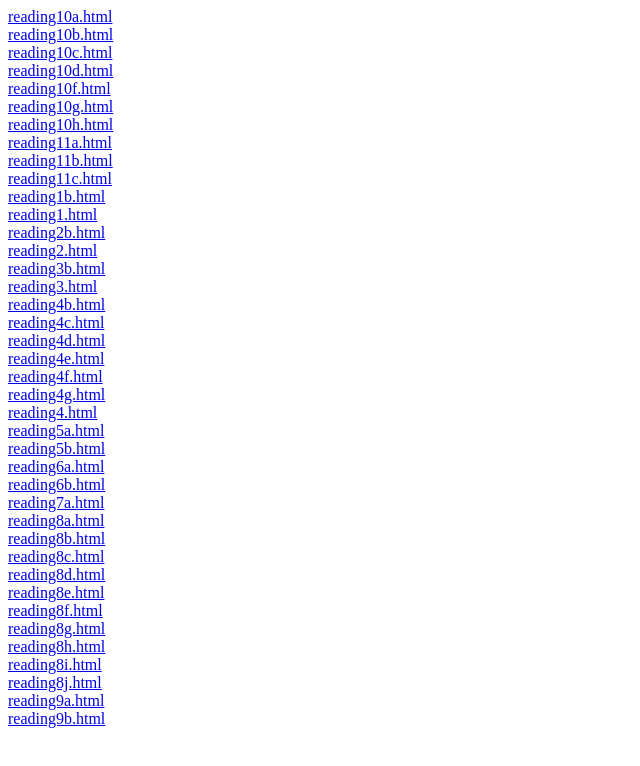
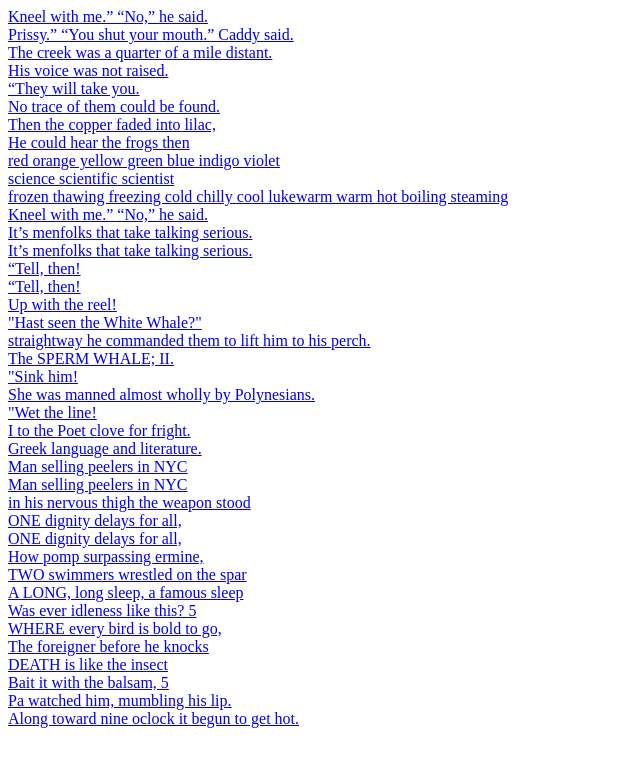
Before and after one commit to robertsdionne/rwet, a plain HTML site: page final/index.html in a window 1280 px wide. Shown: the whole page, without its empty margins (0-640 px from the left). Drawn offline with Linux system fonts and the light colour scheme.

Commit message:
Update index.

```diff
--- a/final/index.html
+++ b/final/index.html
@@ -1,46 +1,46 @@
 <html>
 <body>
 <p>
-<a href="reading10a.html">reading10a.html</a><br />
-<a href="reading10b.html">reading10b.html</a><br />
-<a href="reading10c.html">reading10c.html</a><br />
-<a href="reading10d.html">reading10d.html</a><br />
-<a href="reading10f.html">reading10f.html</a><br />
-<a href="reading10g.html">reading10g.html</a><br />
-<a href="reading10h.html">reading10h.html</a><br />
-<a href="reading11a.html">reading11a.html</a><br />
-<a href="reading11b.html">reading11b.html</a><br />
-<a href="reading11c.html">reading11c.html</a><br />
-<a href="reading1b.html">reading1b.html</a><br />
-<a href="reading1.html">reading1.html</a><br />
-<a href="reading2b.html">reading2b.html</a><br />
-<a href="reading2.html">reading2.html</a><br />
-<a href="reading3b.html">reading3b.html</a><br />
-<a href="reading3.html">reading3.html</a><br />
-<a href="reading4b.html">reading4b.html</a><br />
-<a href="reading4c.html">reading4c.html</a><br />
-<a href="reading4d.html">reading4d.html</a><br />
-<a href="reading4e.html">reading4e.html</a><br />
-<a href="reading4f.html">reading4f.html</a><br />
-<a href="reading4g.html">reading4g.html</a><br />
-<a href="reading4.html">reading4.html</a><br />
-<a href="reading5a.html">reading5a.html</a><br />
-<a href="reading5b.html">reading5b.html</a><br />
-<a href="reading6a.html">reading6a.html</a><br />
-<a href="reading6b.html">reading6b.html</a><br />
-<a href="reading7a.html">reading7a.html</a><br />
-<a href="reading8a.html">reading8a.html</a><br />
-<a href="reading8b.html">reading8b.html</a><br />
-<a href="reading8c.html">reading8c.html</a><br />
-<a href="reading8d.html">reading8d.html</a><br />
-<a href="reading8e.html">reading8e.html</a><br />
-<a href="reading8f.html">reading8f.html</a><br />
-<a href="reading8g.html">reading8g.html</a><br />
-<a href="reading8h.html">reading8h.html</a><br />
-<a href="reading8i.html">reading8i.html</a><br />
-<a href="reading8j.html">reading8j.html</a><br />
-<a href="reading9a.html">reading9a.html</a><br />
-<a href="reading9b.html">reading9b.html</a><br />
+<a href="reading1.html">Kneel with me.” “No,” he said.</a><br />
+<a href="reading10a.html">Prissy.” “You shut your mouth.” Caddy said.</a><br />
+<a href="reading10b.html">The creek was a quarter of a mile distant.</a><br />
+<a href="reading10c.html">His voice was not raised.</a><br />
+<a href="reading10d.html">“They will take you.</a><br />
+<a href="reading10f.html">No trace of them could be found.</a><br />
+<a href="reading10g.html">Then the copper faded into lilac,</a><br />
+<a href="reading10h.html">He could hear the frogs then</a><br />
+<a href="reading11a.html">red orange yellow green blue indigo violet</a><br />
+<a href="reading11b.html">science scientific scientist</a><br />
+<a href="reading11c.html">frozen thawing freezing cold chilly cool lukewarm warm hot boiling steaming</a><br />
+<a href="reading1b.html">Kneel with me.” “No,” he said.</a><br />
+<a href="reading2.html">It’s menfolks that take talking serious.</a><br />
+<a href="reading2b.html">It’s menfolks that take talking serious.</a><br />
+<a href="reading3.html">“Tell, then!</a><br />
+<a href="reading3b.html">“Tell, then!</a><br />
+<a href="reading4.html">Up with the reel!</a><br />
+<a href="reading4b.html">"Hast seen the White Whale?"</a><br />
+<a href="reading4c.html">straightway he commanded them to lift him to his perch.</a><br />
+<a href="reading4d.html">The SPERM WHALE; II.</a><br />
+<a href="reading4e.html">"Sink him!</a><br />
+<a href="reading4f.html">She was manned almost wholly by Polynesians.</a><br />
+<a href="reading4g.html">"Wet the line!</a><br />
+<a href="reading5a.html">I to the Poet clove for fright.</a><br />
+<a href="reading5b.html">Greek language and literature.</a><br />
+<a href="reading6a.html">Man selling peelers in NYC</a><br />
+<a href="reading6b.html">Man selling peelers in NYC</a><br />
+<a href="reading7a.html">in his nervous thigh the weapon stood</a><br />
+<a href="reading8a.html">ONE dignity delays for all,</a><br />
+<a href="reading8b.html">ONE dignity delays for all,</a><br />
+<a href="reading8c.html">How pomp surpassing ermine,</a><br />
+<a href="reading8d.html">TWO swimmers wrestled on the spar</a><br />
+<a href="reading8e.html">A LONG, long sleep, a famous sleep</a><br />
+<a href="reading8f.html">Was ever idleness like this? 5</a><br />
+<a href="reading8g.html">WHERE every bird is bold to go,</a><br />
+<a href="reading8h.html">The foreigner before he knocks</a><br />
+<a href="reading8i.html">DEATH is like the insect</a><br />
+<a href="reading8j.html">Bait it with the balsam, 5</a><br />
+<a href="reading9a.html">Pa watched him, mumbling his lip.</a><br />
+<a href="reading9b.html">Along toward nine oclock it begun to get hot.</a><br />
 </p>
 </body>
 </html>
```
Also changed, not shown: 1 other file.
